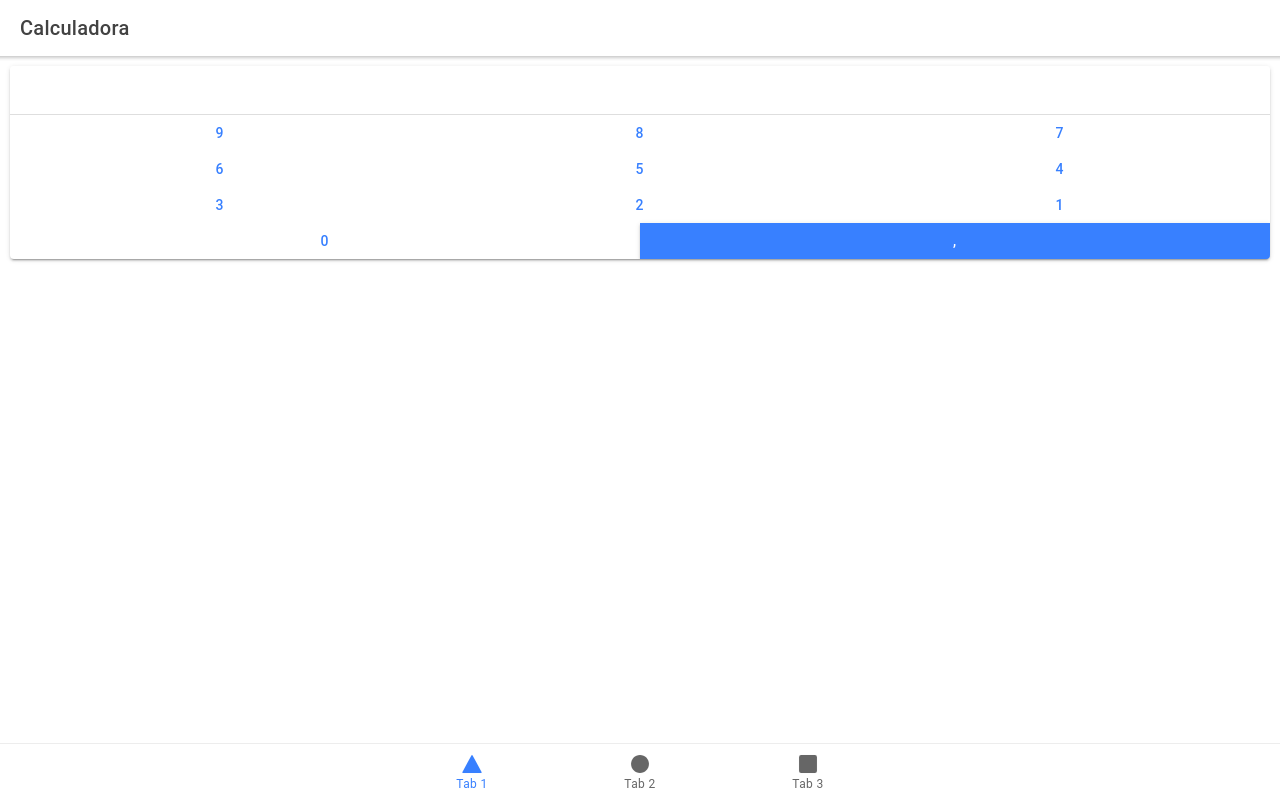
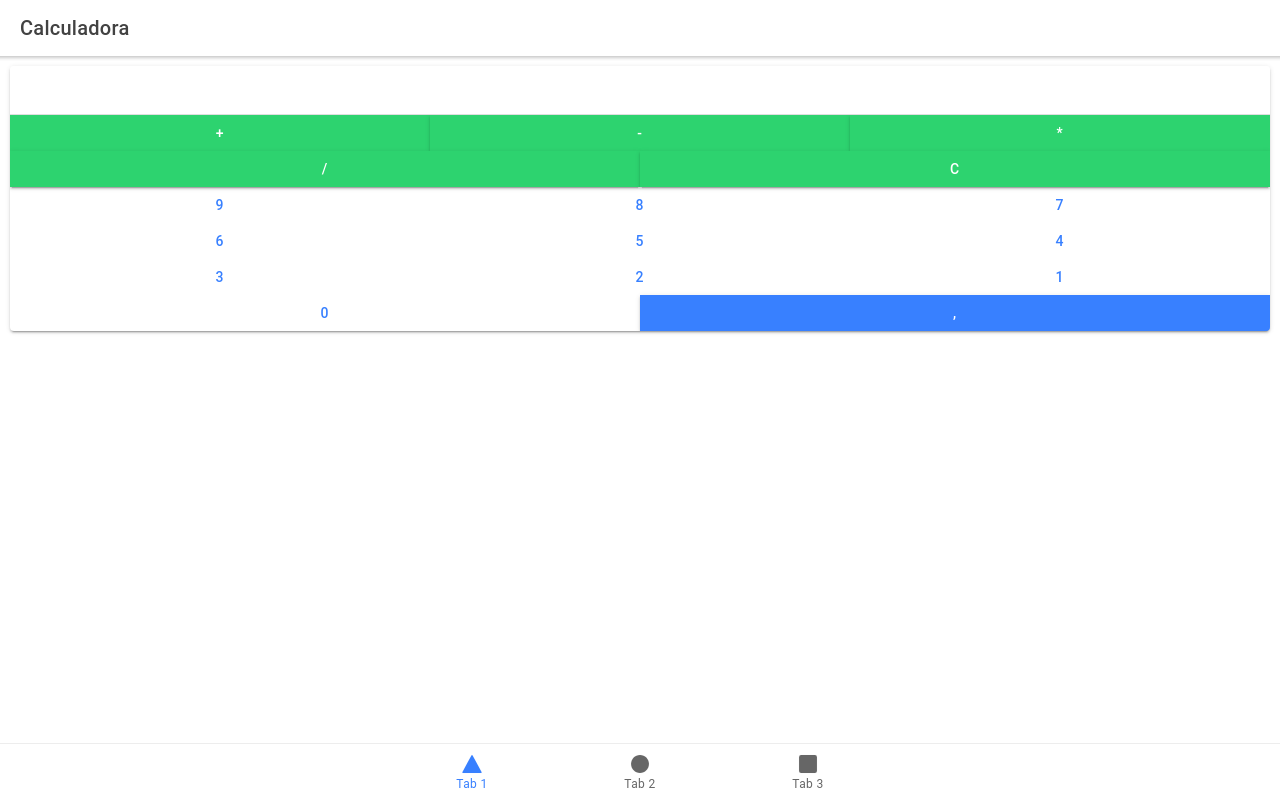
Before and after one commit to stealth14/dam-calculator, a React (Create React App) app: page /tab1 in a window 1280 px wide. Built offline with nearby package versions, Linux system fonts and the light colour scheme.

Commit message:
operation keys

```diff
--- a/src/components/Calculator.tsx
+++ b/src/components/Calculator.tsx
@@ -17,6 +17,9 @@ export default function Calculator() {
 
           setValue([value, '', newValue].join(''));
         }}
+        onOperation={(operation: string) => {
+
+        }}
       />
     </IonCard>
   );
--- a/src/components/Keyboard.tsx
+++ b/src/components/Keyboard.tsx
@@ -3,12 +3,13 @@ import "./Calculator.css";
 
 interface KeyboardProps {
   onPress: Function;
+  onOperation: Function;
 }
 
 export default function Keyboard(props: KeyboardProps) {
-  const { onPress } = props;
+  const { onPress, onOperation } = props;
 
-  function renderKeys() {
+  function numericKeys() {
     let values = new Array(11).keys();
 
     const keys = Array.from(values)
@@ -46,5 +47,33 @@ export default function Keyboard(props: KeyboardProps) {
     });
   }
 
-  return <IonGrid>{renderKeys()}</IonGrid>;
+  function operationKeys() {
+    const operations = ["","+", "-", "*", "/", "C"];
+
+    const rows = new Array(3).keys();
+
+    const keys = operations.map((operation) => {
+      return (
+        <IonCol key={`column_${operation}`}>
+          <IonButton onClick={() => onOperation(operation)} expand="full" color="success">
+            {operation}
+          </IonButton>
+        </IonCol>
+      );
+    });
+
+    return Array.from(rows).map((row) => {
+      const base = row * 3;
+      const rowKeys = [...keys.slice(base + 1, base + 4)];
+
+      return <IonRow key={`row_${row}`}>{rowKeys}</IonRow>;
+    });
+  }
+
+  return (
+    <IonGrid>
+      {operationKeys()}
+      {numericKeys()}
+    </IonGrid>
+  );
 }
```
